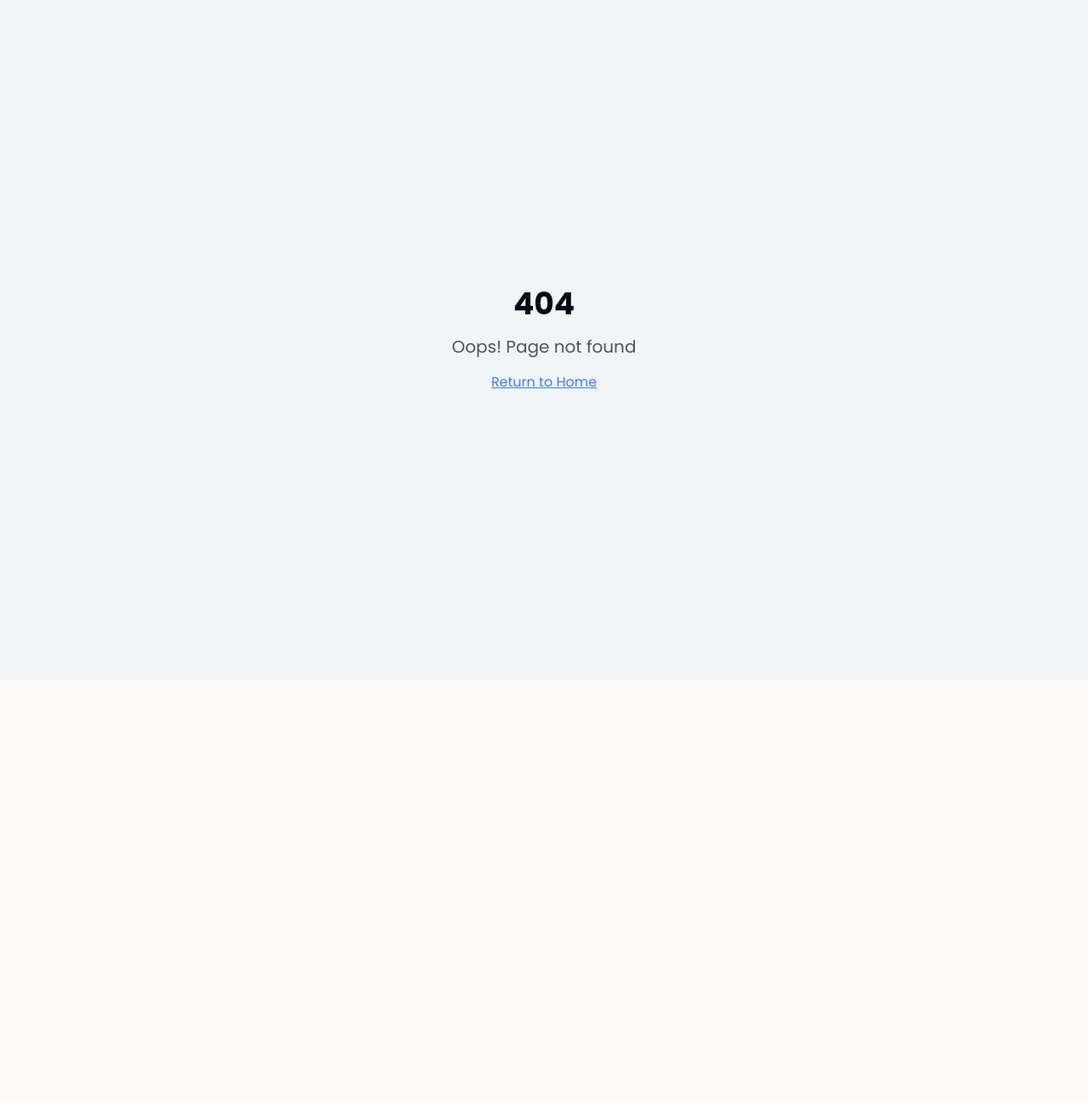
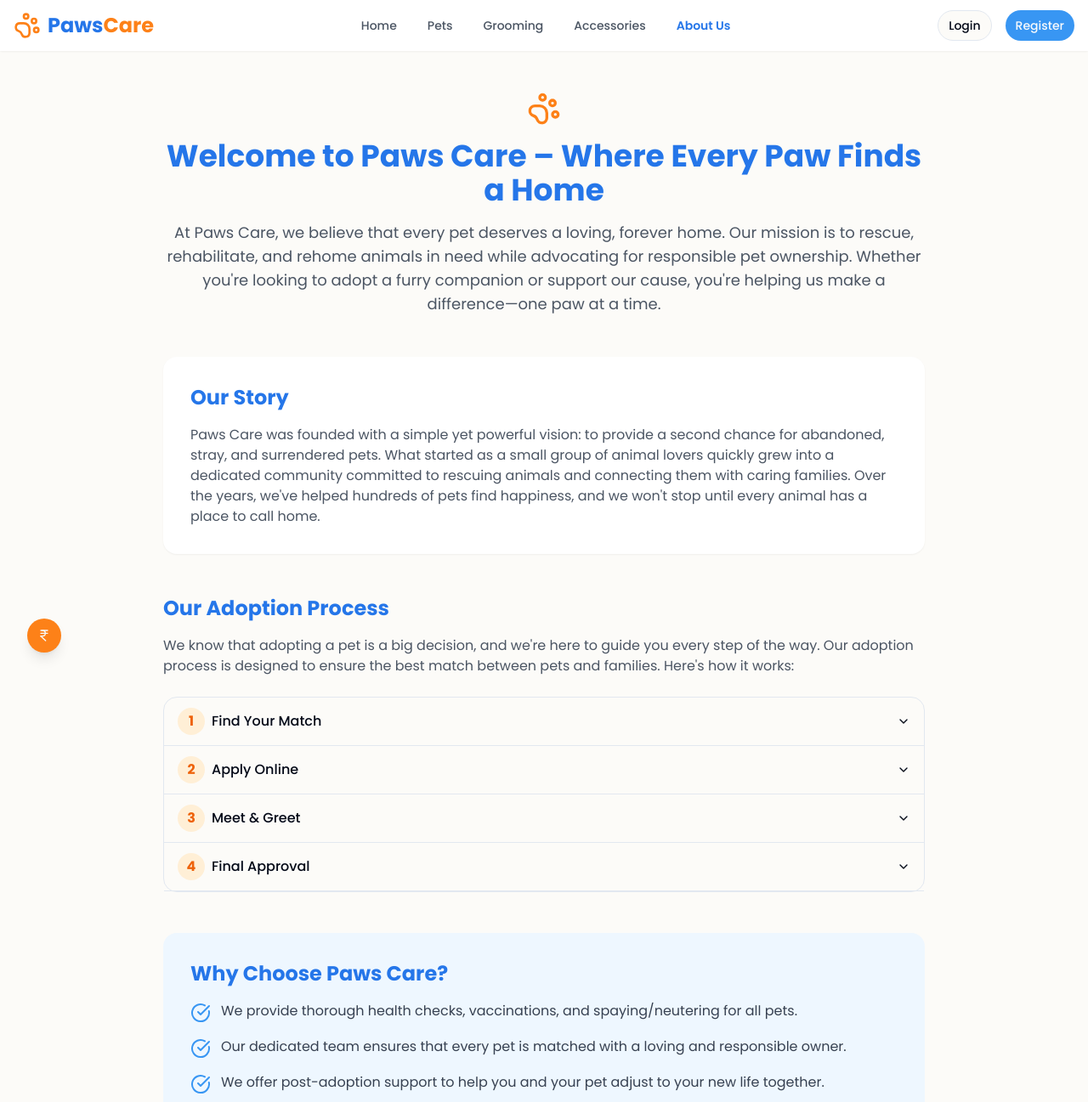
Before and after one commit to Ashitha098/pawscare-3785514c, a React (Vite) app: page /about in a window 1280 px wide. Before the commit this address had no page. Shown: the top 1297 px of the page at 85% size. Before the commit the page ends 800 px from the top, so only its background shows below. Built offline with nearby package versions, Linux system fonts and the light colour scheme.

Commit message:
Add about us content
Implement interactive content for the about us section.

```diff
--- a/src/App.tsx
+++ b/src/App.tsx
@@ -14,6 +14,7 @@ import AccessoriesPage from "./pages/AccessoriesPage";
 import LoginPage from "./pages/LoginPage";
 import RegisterPage from "./pages/RegisterPage";
 import AdminPage from "./pages/AdminPage";
+import AboutUsPage from "./pages/AboutUsPage";
 import NotFound from "./pages/NotFound";
 
 const queryClient = new QueryClient();
@@ -30,6 +31,7 @@ const App = () => (
           <Route path="/pets/:id" element={<PetDetailsPage />} />
           <Route path="/grooming" element={<GroomingPage />} />
           <Route path="/accessories" element={<AccessoriesPage />} />
+          <Route path="/about" element={<AboutUsPage />} />
           <Route path="/login" element={<LoginPage />} />
           <Route path="/register" element={<RegisterPage />} />
           <Route path="/admin" element={<AdminPage />} />
--- a/src/components/layout/Footer.tsx
+++ b/src/components/layout/Footer.tsx
@@ -63,7 +63,7 @@ const Footer = () => {
             <h3 className="text-lg font-bold mb-4">Information</h3>
             <ul className="space-y-2">
               <li>
-                <Link to="#" className="text-gray-300 hover:text-white transition-colors">
+                <Link to="/about" className="text-gray-300 hover:text-white transition-colors">
                   About Us
                 </Link>
               </li>
--- a/src/components/layout/Navbar.tsx
+++ b/src/components/layout/Navbar.tsx
@@ -17,6 +17,7 @@ const Navbar = () => {
     { name: "Pets", path: "/pets" },
     { name: "Grooming", path: "/grooming" },
     { name: "Accessories", path: "/accessories" },
+    { name: "About Us", path: "/about" },
   ];
 
   return (
--- /dev/null
+++ b/src/pages/AboutUsPage.tsx
@@ -0,0 +1,163 @@
+
+import React from "react";
+import { Link } from "react-router-dom";
+import { PawPrint, Heart, CheckCircle } from "lucide-react";
+import { Button } from "@/components/ui/button";
+import {
+  Accordion,
+  AccordionContent,
+  AccordionItem,
+  AccordionTrigger
+} from "@/components/ui/accordion";
+import MainLayout from "@/components/layout/MainLayout";
+
+const AboutUsPage = () => {
+  return (
+    <MainLayout>
+      <div className="container mx-auto px-4 py-12">
+        <div className="max-w-4xl mx-auto">
+          {/* Header */}
+          <div className="mb-12 text-center">
+            <div className="inline-flex items-center justify-center mb-4">
+              <PawPrint size={40} className="text-pawsorange-500" />
+            </div>
+            <h1 className="text-4xl font-bold text-pawsblue-600 mb-4">
+              Welcome to Paws Care – Where Every Paw Finds a Home
+            </h1>
+            <p className="text-lg text-gray-600">
+              At Paws Care, we believe that every pet deserves a loving, forever home. Our mission is to rescue, rehabilitate, and rehome animals in need while advocating for responsible pet ownership. Whether you're looking to adopt a furry companion or support our cause, you're helping us make a difference—one paw at a time.
+            </p>
+          </div>
+
+          {/* Our Story Section */}
+          <section className="mb-12 bg-white rounded-lg shadow-sm p-8 hover:shadow-md transition-shadow">
+            <h2 className="text-2xl font-bold text-pawsblue-600 mb-4">Our Story</h2>
+            <p className="text-gray-600">
+              Paws Care was founded with a simple yet powerful vision: to provide a second chance for abandoned, stray, and surrendered pets. What started as a small group of animal lovers quickly grew into a dedicated community committed to rescuing animals and connecting them with caring families. Over the years, we've helped hundreds of pets find happiness, and we won't stop until every animal has a place to call home.
+            </p>
+          </section>
+
+          {/* Adoption Process - Interactive Accordion */}
+          <section className="mb-12">
+            <h2 className="text-2xl font-bold text-pawsblue-600 mb-4">Our Adoption Process</h2>
+            <p className="text-gray-600 mb-6">
+              We know that adopting a pet is a big decision, and we're here to guide you every step of the way. Our adoption process is designed to ensure the best match between pets and families. Here's how it works:
+            </p>
+
+            <Accordion type="single" collapsible className="border rounded-lg">
+              <AccordionItem value="step-1">
+                <AccordionTrigger className="px-4 py-3 hover:bg-gray-50">
+                  <span className="flex items-center gap-2">
+                    <span className="inline-flex items-center justify-center w-8 h-8 rounded-full bg-pawsorange-100 text-pawsorange-600 font-bold">1</span>
+                    Find Your Match
+                  </span>
+                </AccordionTrigger>
+                <AccordionContent className="px-4 pb-4 pt-0">
+                  <p className="pl-10 text-gray-600">
+                    Browse our available pets and choose the one that melts your heart.
+                    <Link to="/pets" className="ml-1 text-pawsblue-500 hover:underline">View our pets</Link>
+                  </p>
+                </AccordionContent>
+              </AccordionItem>
+
+              <AccordionItem value="step-2">
+                <AccordionTrigger className="px-4 py-3 hover:bg-gray-50">
+                  <span className="flex items-center gap-2">
+                    <span className="inline-flex items-center justify-center w-8 h-8 rounded-full bg-pawsorange-100 text-pawsorange-600 font-bold">2</span>
+                    Apply Online
+                  </span>
+                </AccordionTrigger>
+                <AccordionContent className="px-4 pb-4 pt-0">
+                  <p className="pl-10 text-gray-600">
+                    Fill out a quick adoption application to help us learn about you and your home. This helps us ensure a good match for both you and the pet.
+                  </p>
+                </AccordionContent>
+              </AccordionItem>
+
+              <AccordionItem value="step-3">
+                <AccordionTrigger className="px-4 py-3 hover:bg-gray-50">
+                  <span className="flex items-center gap-2">
+                    <span className="inline-flex items-center justify-center w-8 h-8 rounded-full bg-pawsorange-100 text-pawsorange-600 font-bold">3</span>
+                    Meet & Greet
+                  </span>
+                </AccordionTrigger>
+                <AccordionContent className="px-4 pb-4 pt-0">
+                  <p className="pl-10 text-gray-600">
+                    Spend time with your chosen pet to make sure it's the perfect fit. This important step ensures compatibility and gives you a chance to bond before finalizing the adoption.
+                  </p>
+                </AccordionContent>
+              </AccordionItem>
+
+              <AccordionItem value="step-4">
+                <AccordionTrigger className="px-4 py-3 hover:bg-gray-50">
+                  <span className="flex items-center gap-2">
+                    <span className="inline-flex items-center justify-center w-8 h-8 rounded-full bg-pawsorange-100 text-pawsorange-600 font-bold">4</span>
+                    Final Approval
+                  </span>
+                </AccordionTrigger>
+                <AccordionContent className="px-4 pb-4 pt-0">
+                  <p className="pl-10 text-gray-600">
+                    Once approved, you'll complete the adoption paperwork and bring your new best friend home! We'll provide you with all the information you need to help your pet settle in.
+                  </p>
+                </AccordionContent>
+              </AccordionItem>
+            </Accordion>
+          </section>
+
+          {/* Why Choose Us */}
+          <section className="mb-12 bg-pawsblue-50 rounded-lg p-8">
+            <h2 className="text-2xl font-bold text-pawsblue-600 mb-4">Why Choose Paws Care?</h2>
+            <ul className="space-y-4">
+              <li className="flex items-start gap-3">
+                <CheckCircle className="h-6 w-6 text-pawsblue-500 flex-shrink-0 mt-0.5" />
+                <span className="text-gray-700">We provide thorough health checks, vaccinations, and spaying/neutering for all pets.</span>
+              </li>
+              <li className="flex items-start gap-3">
+                <CheckCircle className="h-6 w-6 text-pawsblue-500 flex-shrink-0 mt-0.5" />
+                <span className="text-gray-700">Our dedicated team ensures that every pet is matched with a loving and responsible owner.</span>
+              </li>
+              <li className="flex items-start gap-3">
+                <CheckCircle className="h-6 w-6 text-pawsblue-500 flex-shrink-0 mt-0.5" />
+                <span className="text-gray-700">We offer post-adoption support to help you and your pet adjust to your new life together.</span>
+              </li>
+            </ul>
+          </section>
+
+          {/* Success Stories */}
+          <section className="mb-12">
+            <h2 className="text-2xl font-bold text-pawsblue-600 mb-4">Success Stories</h2>
+            <div className="bg-white rounded-lg shadow p-6 text-center">
+              <Heart className="h-12 w-12 text-pawsorange-500 mx-auto mb-4" />
+              <p className="text-gray-600 mb-6">
+                Nothing makes us happier than seeing our rescued pets thriving in their new homes! From once-forgotten strays to beloved family members, our success stories remind us why we do what we do.
+              </p>
+              <Button className="paws-btn-primary">
+                Read Happy Tails
+              </Button>
+            </div>
+          </section>
+
+          {/* CTA */}
+          <div className="text-center">
+            <h2 className="text-2xl font-bold text-pawsblue-600 mb-4">Ready to Make a Difference?</h2>
+            <p className="text-gray-600 mb-6">
+              Whether you're looking to adopt, volunteer, or donate, your support helps us continue our mission.
+            </p>
+            <div className="flex flex-wrap justify-center gap-4">
+              <Link to="/pets">
+                <Button className="paws-btn-primary">Find a Pet</Button>
+              </Link>
+              <Link to="/register">
+                <Button variant="outline" className="paws-btn-outline border-pawsblue-500 text-pawsblue-500 hover:bg-pawsblue-50">
+                  Register
+                </Button>
+              </Link>
+            </div>
+          </div>
+        </div>
+      </div>
+    </MainLayout>
+  );
+};
+
+export default AboutUsPage;
```
